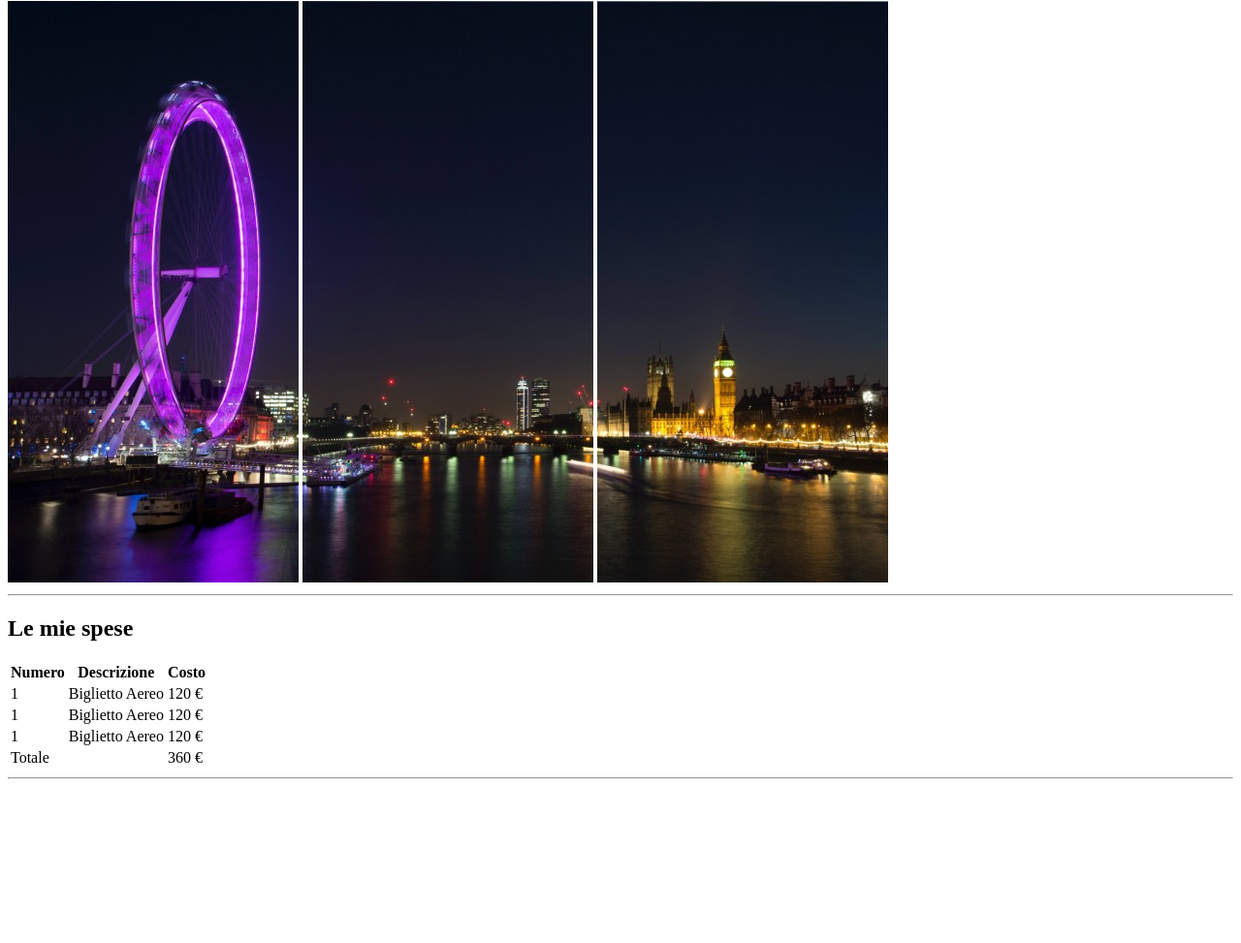
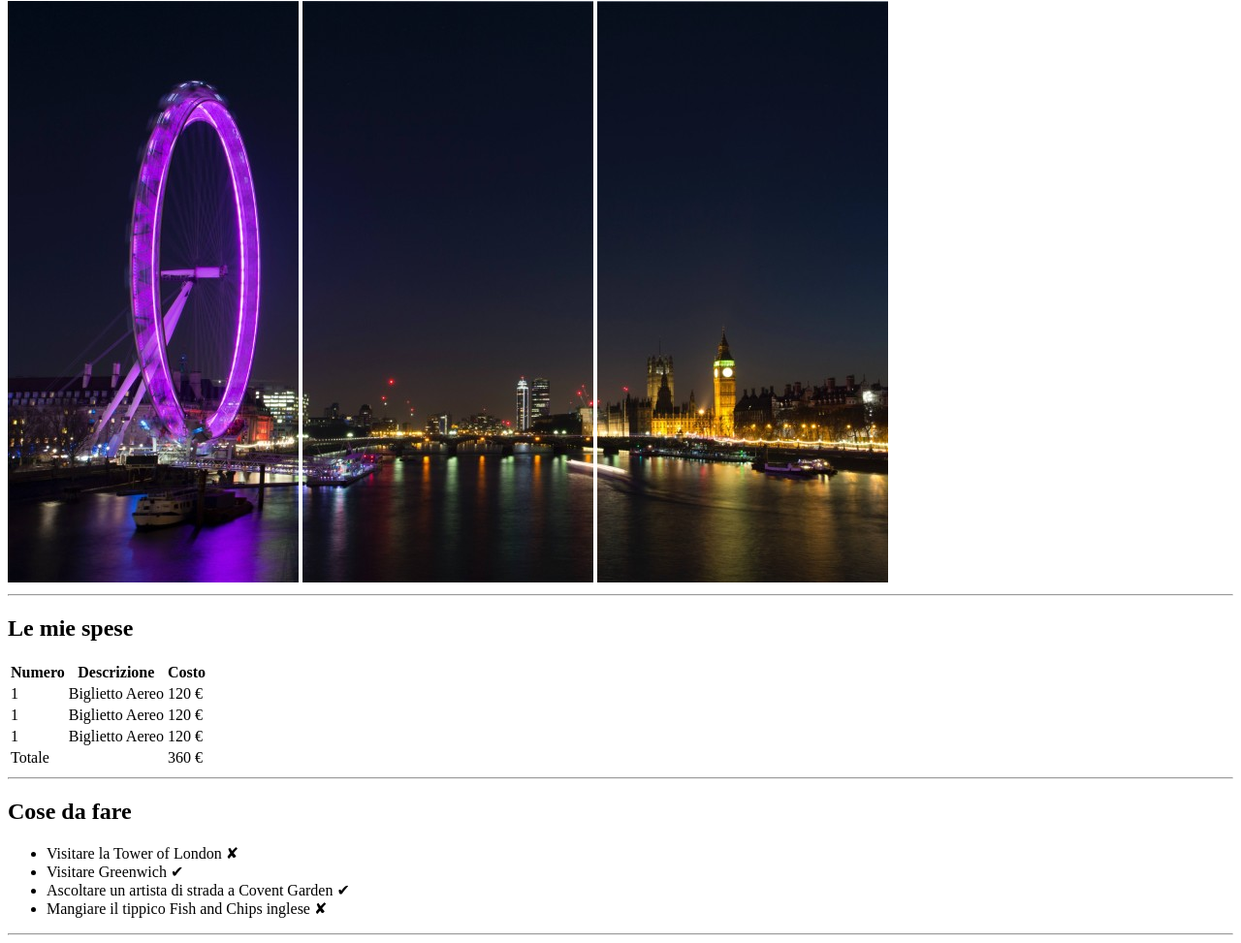
Before and after one commit to GiulsV/html-london-trip, a plain HTML site: page index.html in a window 1280 px wide. Shown: the part 79-1052 px from the top of the page at 97% size. Before the commit the page ends 891 px from the top, so only its background shows below. Drawn offline with Linux system fonts and the light colour scheme.

Commit message:
lista cose da fare

```diff
--- a/index.html
+++ b/index.html
@@ -49,6 +49,14 @@
         </table>
         <hr>
         <!-- Lista non ordinata -->
+        <h2>Cose da fare</h2>
+        <ul>
+            <li>Visitare la Tower of London &#10008;</li>
+            <li>Visitare Greenwich &#10004;</li>
+            <li>Ascoltare un artista di strada a Covent Garden &#10004;</li>
+            <li>Mangiare il tippico Fish and Chips inglese &#10008;</li>
+        </ul>
+        <hr>
         <!-- Lista ordinata -->
         <!-- Foto path assoluto-->
 
```
